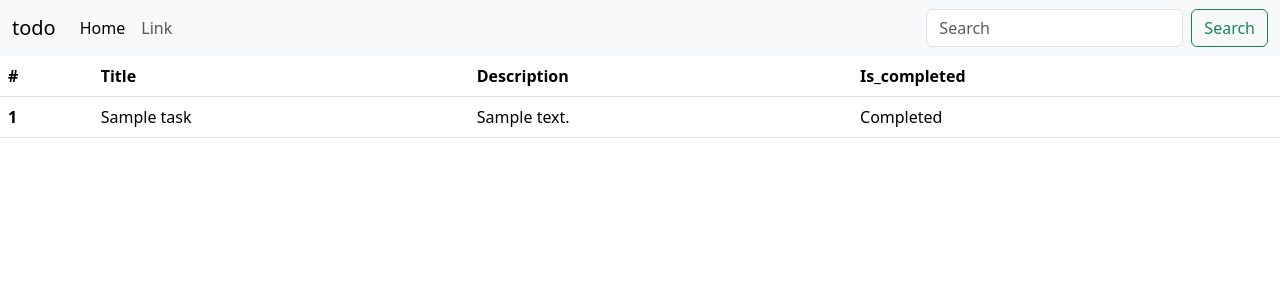
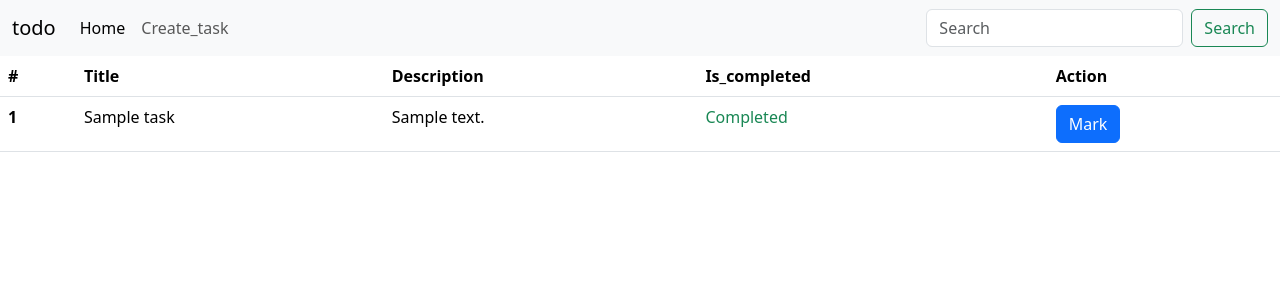
Before and after one commit to prabesh-raj-pant/todo_list, a Django app: page / in a window 1280 px wide. Shown: the top 300 px of the page. Run offline with Django 5.2, Linux system fonts and the light colour scheme; tables that the repository leaves empty hold one stand-in row (values such as "Sample post").

Commit message:
adding action button

```diff
--- a/templates/components/nav.html
+++ b/templates/components/nav.html
@@ -15,10 +15,10 @@
       <div class="collapse navbar-collapse" id="navbarSupportedContent">
         <ul class="navbar-nav me-auto mb-2 mb-lg-0">
           <li class="nav-item">
-            <a class="nav-link active" aria-current="page" href="#">Home</a>
+            <a class="nav-link active" aria-current="page" href="/">Home</a>
           </li>
           <li class="nav-item">
-            <a class="nav-link" href="#">Link</a>
+            <a class="nav-link" href="create-task">Create_task</a>
           </li>
 
 
--- a/templates/index.html
+++ b/templates/index.html
@@ -12,6 +12,7 @@
         <th scope="col">Title</th>
         <th scope="col">Description</th>
         <th scope="col">Is_completed</th>
+        <th scope="col">Action</th>
       </tr>
     </thead>
     <tbody>
@@ -22,10 +23,13 @@
           <td>{{ task.description }}</td>
           <td>
             {% if task.is_completed %}
-              <span>Completed</span>
+              <span class="text-success">Completed</span>
             {% else %}
               <span class="text-danger">Pending</span>
             {% endif %}
+          </td>
+          <td>
+            <a class="btn btn-primary" href="/task/{{task.id}}">Mark</a>
           </td>
       {% endfor %}
     </tbody>
--- a/todo/urls.py
+++ b/todo/urls.py
@@ -4,5 +4,6 @@ from .views import *
 
 urlpatterns = [
     path('',index),
-    path('create-task',create_task)
+    path('create-task',create_task),
+    path('task/<pk>',mark_completed),
 ]
--- a/todo/views.py
+++ b/todo/views.py
@@ -25,3 +25,9 @@ def create_task(request):
         return redirect('/')
 
     return render(request,'create.html')
+
+def mark_completed(request,pk):
+    task=Task.objects.get(pk=pk)
+    task.is_completed=True
+    task.save()
+    return redirect('/')
```
